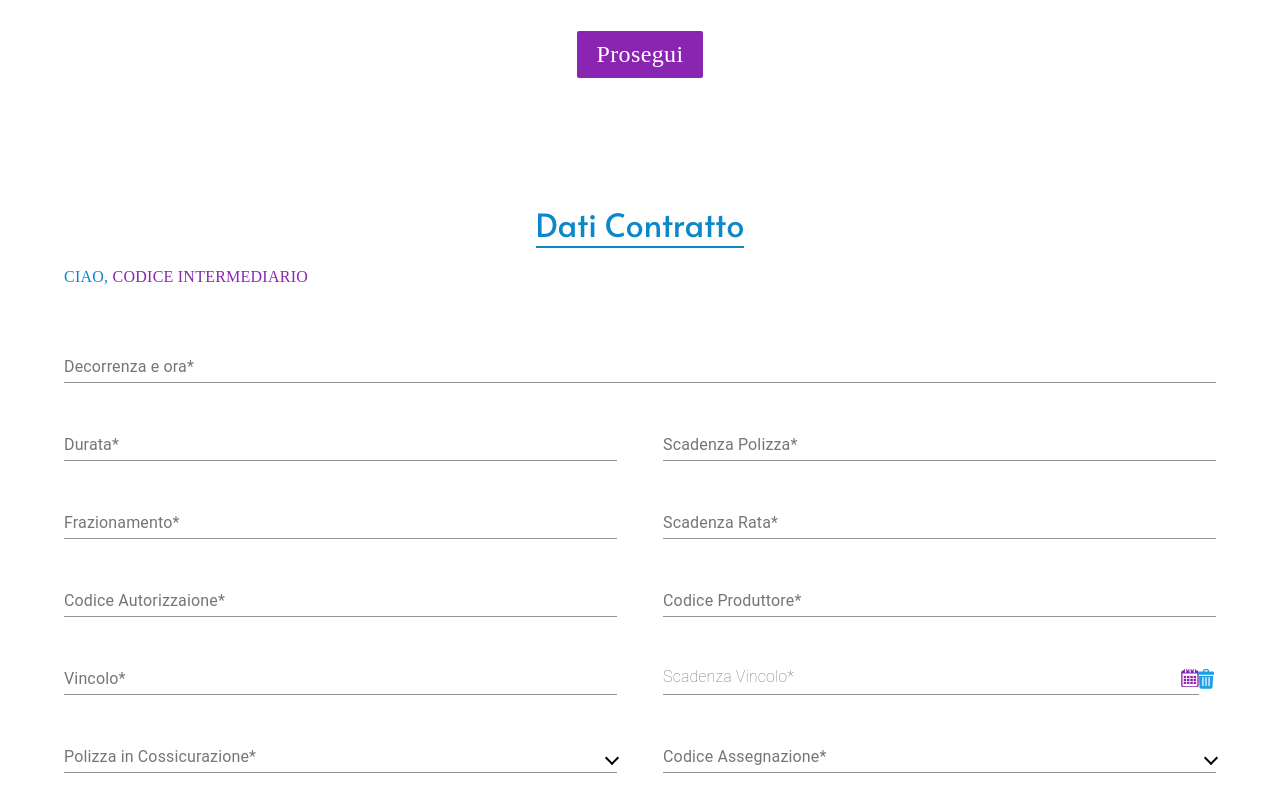
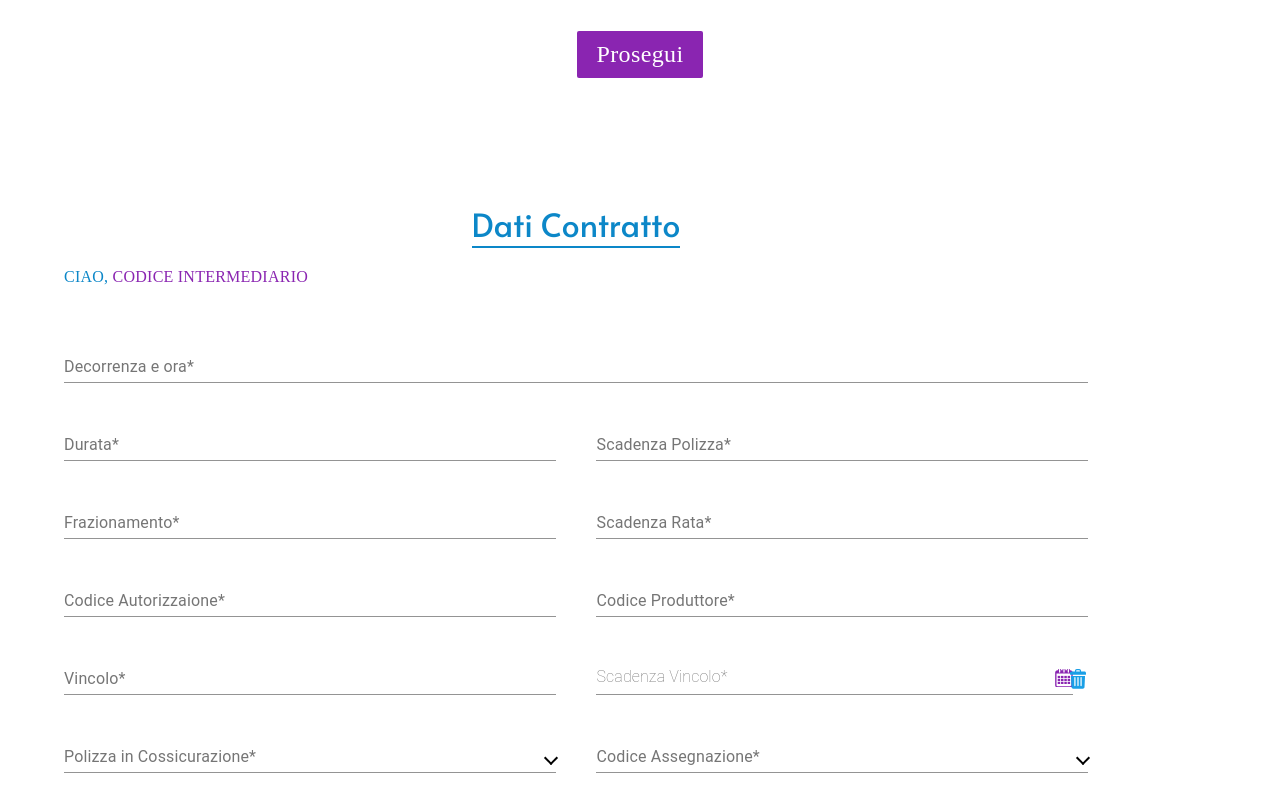
Before and after one commit to triloksainexternlabs/appfront-cloud, a React (Create React App) app: page / in a window 1280 px wide. Shown: the part 3840-4640 px from the top of the page. Built offline with nearby package versions, Linux system fonts and the light colour scheme.

Commit message:
dati contratto update

```diff
--- a/src/pages/DatiContratto/datiContratto.scss
+++ b/src/pages/DatiContratto/datiContratto.scss
@@ -1,9 +1,14 @@
 .daticontratto-container{
 
+    padding: 5%;
+    padding: 5%;
+    width: 80%;
+    display: flex;
+    flex-direction: column;
+    align-self: start;
     .MuiFormControl-root{
         margin-top: 30px;
         }
-    padding: 5%;
     .MuiInputLabel-root.Mui-focused{
         color: #8A25B1;
         }
```
